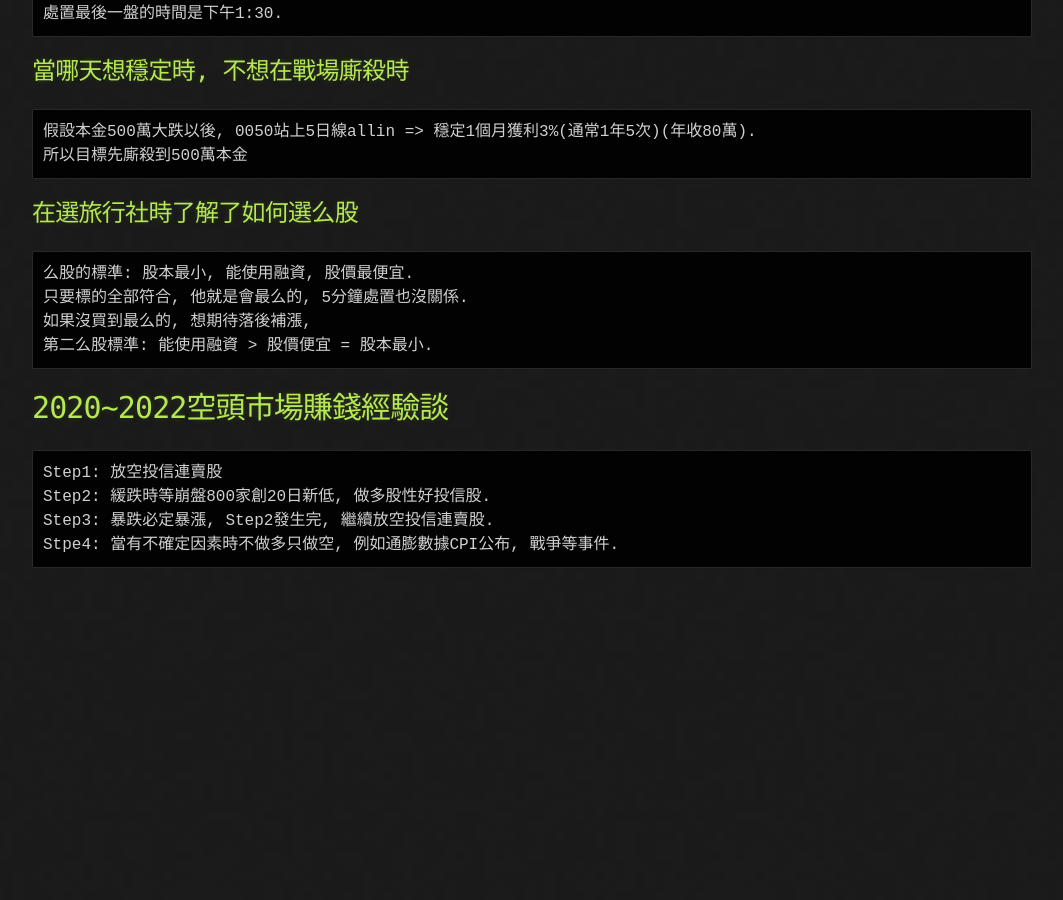
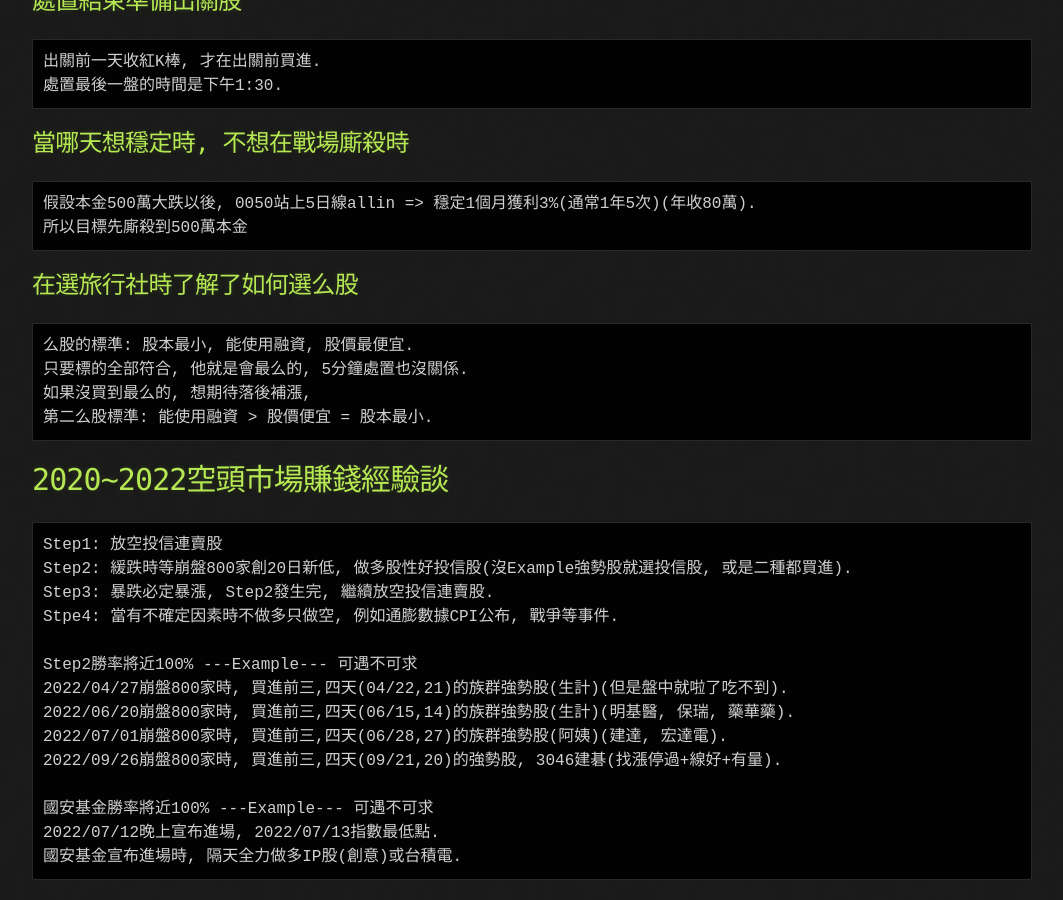
Before and after one commit to lepg5487/Stock_God, a Jekyll site: the page built from experience.md, in a window 1280 px wide and 900 px high, scrolled down 10612 px. Shown: the whole window, without its empty margins (108-1171 px from the left). Built offline with Jekyll 4.4.1, drawn with Linux system fonts in a browser that asks for light colours; before the commit the page ends 11200 px from its top, so only the background shows below that; some of the changed text lies outside the part shown.

Commit message:
Update experience.md

````diff
--- a/experience.md
+++ b/experience.md
@@ -287,8 +287,11 @@
 
 ```
 當一直大跌時, 每天開啟三竹智選股查看"股價創近20日新低家數",
-如果發現超過800家創新低, 那天就是指數最低點.
-當天收盤前all in(分2天買進)(第1天買收盤價, 第二天買開盤價)買進0050或2330.
+如果發現超過800家創新低, 那天隔天會反彈.
+---Example---
+2022/09/26崩盤800家時, 買進前三,四天(09/21,20)的強勢股, 3046建碁(找漲停過+線好+有量).
+
+當天收盤前all in(分2天買進)(第1天買收盤價, 第二天買開盤價)買進0050或2330. (不一定)
 ```
 
 
@@ -460,7 +463,17 @@
 # 2020~2022空頭市場賺錢經驗談
 ```
 Step1: 放空投信連賣股
-Step2: 緩跌時等崩盤800家創20日新低, 做多股性好投信股.
+Step2: 緩跌時等崩盤800家創20日新低, 做多股性好投信股(沒Example強勢股就選投信股, 或是二種都買進).
 Step3: 暴跌必定暴漲, Step2發生完, 繼續放空投信連賣股.
 Stpe4: 當有不確定因素時不做多只做空, 例如通膨數據CPI公布, 戰爭等事件.
+
+Step2勝率將近100% ---Example--- 可遇不可求
+2022/04/27崩盤800家時, 買進前三,四天(04/22,21)的族群強勢股(生計)(但是盤中就啦了吃不到).
+2022/06/20崩盤800家時, 買進前三,四天(06/15,14)的族群強勢股(生計)(明基醫, 保瑞, 藥華藥).
+2022/07/01崩盤800家時, 買進前三,四天(06/28,27)的族群強勢股(阿姨)(建達, 宏達電).
+2022/09/26崩盤800家時, 買進前三,四天(09/21,20)的強勢股, 3046建碁(找漲停過+線好+有量).
+
+國安基金勝率將近100% ---Example--- 可遇不可求
+2022/07/12晚上宣布進場, 2022/07/13指數最低點.
+國安基金宣布進場時, 隔天全力做多IP股(創意)或台積電.
 ```
````
